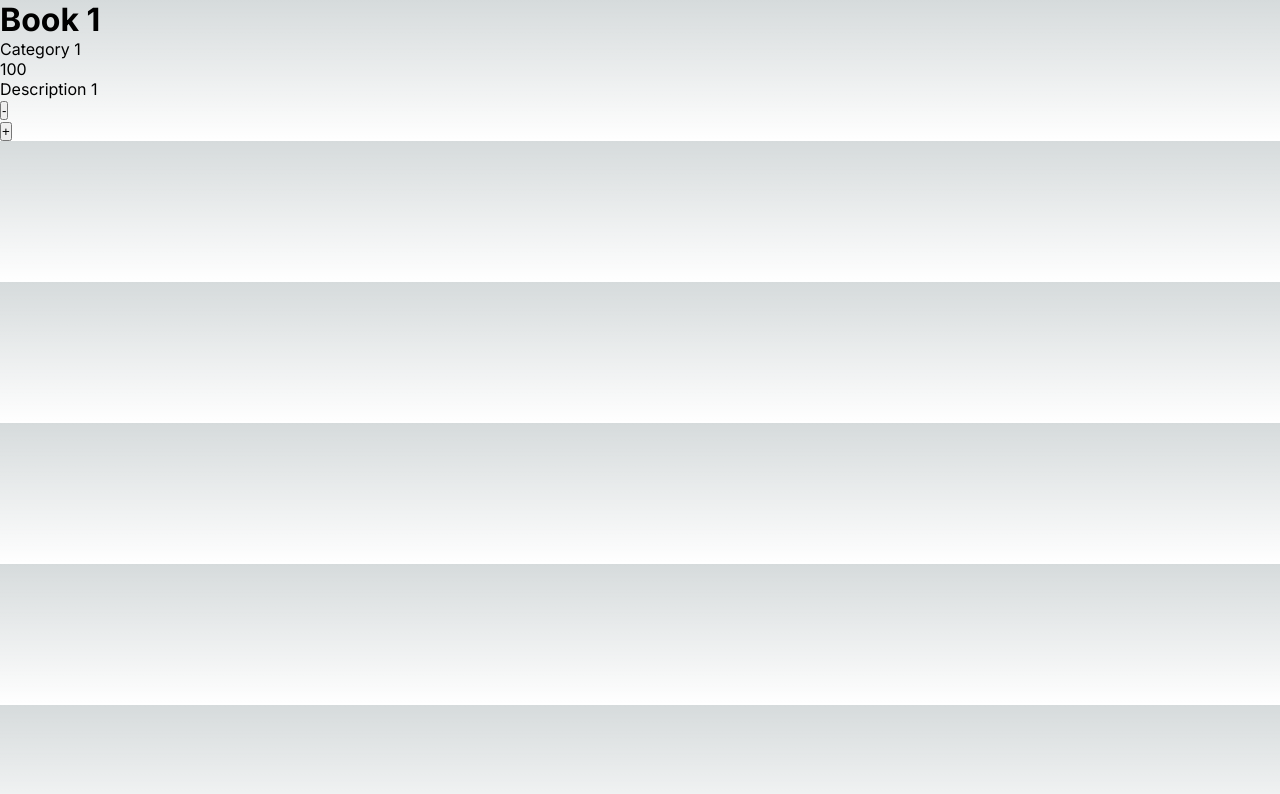
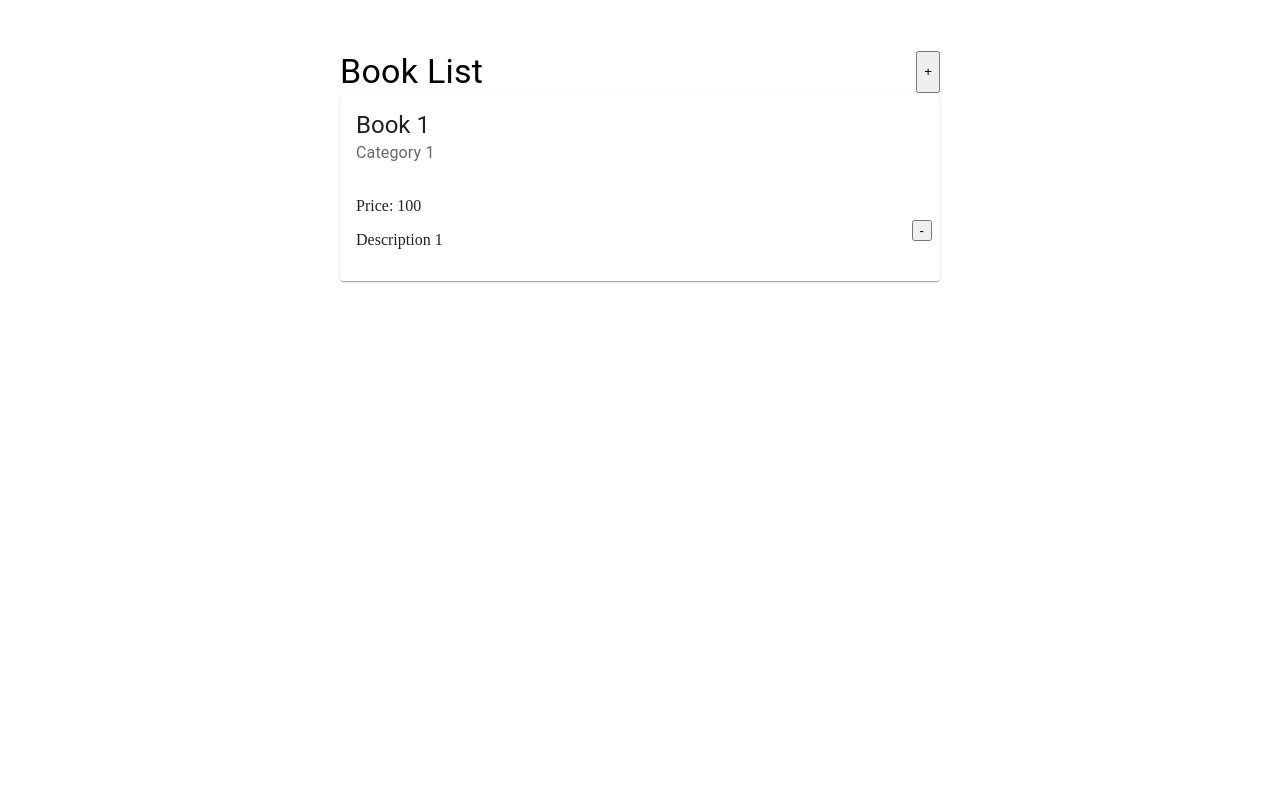
Before and after one commit to scottxxx666/book-next-redux, a Next.js app: page / in a window 1280 px wide. Shown: the top 794 px of the page. Built offline with nearby package versions, Linux system fonts and the light colour scheme.

Commit message:
feat: material ui

```diff
--- a/app/globals.css
+++ /dev/null
@@ -1,107 +0,0 @@
-:root {
-  --max-width: 1100px;
-  --border-radius: 12px;
-  --font-mono: ui-monospace, Menlo, Monaco, 'Cascadia Mono', 'Segoe UI Mono',
-    'Roboto Mono', 'Oxygen Mono', 'Ubuntu Monospace', 'Source Code Pro',
-    'Fira Mono', 'Droid Sans Mono', 'Courier New', monospace;
-
-  --foreground-rgb: 0, 0, 0;
-  --background-start-rgb: 214, 219, 220;
-  --background-end-rgb: 255, 255, 255;
-
-  --primary-glow: conic-gradient(
-    from 180deg at 50% 50%,
-    #16abff33 0deg,
-    #0885ff33 55deg,
-    #54d6ff33 120deg,
-    #0071ff33 160deg,
-    transparent 360deg
-  );
-  --secondary-glow: radial-gradient(
-    rgba(255, 255, 255, 1),
-    rgba(255, 255, 255, 0)
-  );
-
-  --tile-start-rgb: 239, 245, 249;
-  --tile-end-rgb: 228, 232, 233;
-  --tile-border: conic-gradient(
-    #00000080,
-    #00000040,
-    #00000030,
-    #00000020,
-    #00000010,
-    #00000010,
-    #00000080
-  );
-
-  --callout-rgb: 238, 240, 241;
-  --callout-border-rgb: 172, 175, 176;
-  --card-rgb: 180, 185, 188;
-  --card-border-rgb: 131, 134, 135;
-}
-
-@media (prefers-color-scheme: dark) {
-  :root {
-    --foreground-rgb: 255, 255, 255;
-    --background-start-rgb: 0, 0, 0;
-    --background-end-rgb: 0, 0, 0;
-
-    --primary-glow: radial-gradient(rgba(1, 65, 255, 0.4), rgba(1, 65, 255, 0));
-    --secondary-glow: linear-gradient(
-      to bottom right,
-      rgba(1, 65, 255, 0),
-      rgba(1, 65, 255, 0),
-      rgba(1, 65, 255, 0.3)
-    );
-
-    --tile-start-rgb: 2, 13, 46;
-    --tile-end-rgb: 2, 5, 19;
-    --tile-border: conic-gradient(
-      #ffffff80,
-      #ffffff40,
-      #ffffff30,
-      #ffffff20,
-      #ffffff10,
-      #ffffff10,
-      #ffffff80
-    );
-
-    --callout-rgb: 20, 20, 20;
-    --callout-border-rgb: 108, 108, 108;
-    --card-rgb: 100, 100, 100;
-    --card-border-rgb: 200, 200, 200;
-  }
-}
-
-* {
-  box-sizing: border-box;
-  padding: 0;
-  margin: 0;
-}
-
-html,
-body {
-  max-width: 100vw;
-  overflow-x: hidden;
-}
-
-body {
-  color: rgb(var(--foreground-rgb));
-  background: linear-gradient(
-      to bottom,
-      transparent,
-      rgb(var(--background-end-rgb))
-    )
-    rgb(var(--background-start-rgb));
-}
-
-a {
-  color: inherit;
-  text-decoration: none;
-}
-
-@media (prefers-color-scheme: dark) {
-  html {
-    color-scheme: dark;
-  }
-}
--- a/app/layout.tsx
+++ b/app/layout.tsx
@@ -1,14 +1,4 @@
-import type { Metadata } from 'next'
-import { Inter } from 'next/font/google'
-import './globals.css'
 import StoreProvider from "@/app/StoreProvider";
-
-const inter = Inter({ subsets: ['latin'] })
-
-export const metadata: Metadata = {
-  title: 'Create Next App',
-  description: 'Generated by create next app',
-}
 
 export default function RootLayout({
   children,
@@ -17,7 +7,7 @@ export default function RootLayout({
 }) {
   return (
     <html lang="en">
-      <body className={inter.className}>
+      <body>
         <StoreProvider>{children}</StoreProvider>
       </body>
     </html>
--- a/app/page.tsx
+++ b/app/page.tsx
@@ -4,6 +4,7 @@ import {useAppSelector} from "@/lib/hooks";
 import {addBook, removeBook, selectBooks} from "@/lib/book/bookSlice";
 import {useDispatch} from "react-redux";
 import {v4 as uuidv4} from 'uuid';
+import {Box, Card, CardActions, CardContent, CardHeader, Stack, Typography} from "@mui/material";
 
 export default function Home() {
   const books = useAppSelector(selectBooks);
@@ -21,17 +22,31 @@ export default function Home() {
   }
 
   return (
-    <main>
+    <Box sx={{
+      width: "80vw",
+      maxWidth: "600px",
+      mx: "auto",
+      marginTop: "4%",
+    }}>
+      <Stack direction="row" justifyContent="space-between">
+        <Typography variant="h4">Book List</Typography>
+        <button onClick={handleAddBook}>+</button>
+      </Stack>
       {books.map(book => (
-        <div key={book.id}>
-          <h1>{book.name}</h1>
-          <div>{book.category}</div>
-          <div>{book.price}</div>
-          <p>{book.description}</p>
-          <button onClick={() => dispatch(removeBook(book.id))}>-</button>
-        </div>
+        <Card key={book.id}>
+          <CardHeader title={book.name} subheader={book.category}>
+          </CardHeader>
+          <Stack direction="row" justifyContent="space-between">
+            <CardContent>
+              <div>Price: {book.price}</div>
+              <p>{book.description}</p>
+            </CardContent>
+            <CardActions>
+              <button onClick={() => dispatch(removeBook(book.id))}>-</button>
+            </CardActions>
+          </Stack>
+        </Card>
       ))}
-      <button onClick={handleAddBook}>+</button>
-    </main>
+    </Box>
   )
 }
--- a/package.json
+++ b/package.json
@@ -9,6 +9,9 @@
     "lint": "next lint"
   },
   "dependencies": {
+    "@emotion/react": "^11.11.1",
+    "@emotion/styled": "^11.11.0",
+    "@mui/material": "^5.14.20",
     "@reduxjs/toolkit": "^2.0.1",
     "next": "14.0.4",
     "react": "^18",
```
Also changed, not shown: 1 other file (tests, documents, lock files or other folders).
